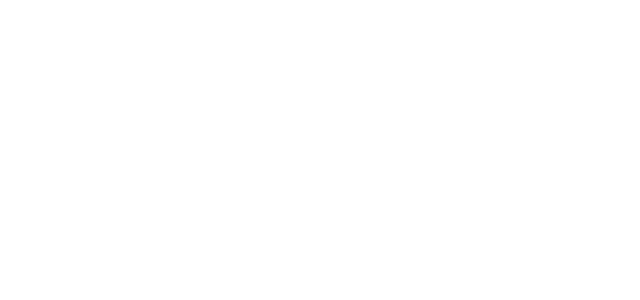
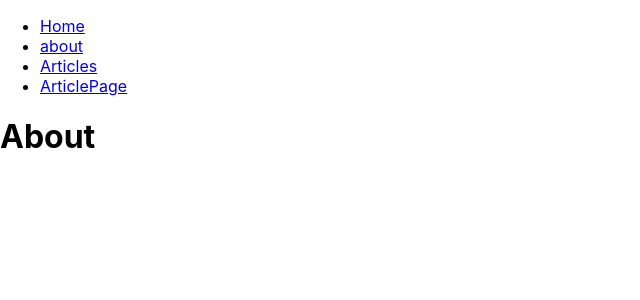
Before and after one commit to KlausMikhaelson/full-stack-personal-project, a React (Create React App) app in the folder client/: page /about in a window 1280 px wide. Before the commit this address had no page. Shown: the top 300 px of the page, without its empty margins (0-640 px from the left). Built offline with nearby package versions, Linux system fonts and the light colour scheme.

Commit message:
created Navbar

```diff
--- a/client/src/App.js
+++ b/client/src/App.js
@@ -1,12 +1,24 @@
 import React from 'react'
 import { Routes, Route } from "react-router-dom"
 import { Homepage } from './pages/Homepage'
+import About from './pages/About'
+import ArticlesList from './pages/ArticlesList'
+import ArticlePage from './pages/ArticlePage'
+import Navbar from './Navbar'
+
 
 const App = () => {
   return (
-    <Routes>
-      <Route path='/' element={<Homepage />} exact />
-    </Routes>
+    <div className='App'>
+      <Navbar />
+      <div id='page-body'></div>
+      <Routes>
+        <Route path='/' element={<Homepage />} exact />
+        <Route path='/about' element={<About /> } />
+        <Route path='/articles-list' element={<ArticlesList />} />
+        <Route path='/article-page' element={<ArticlePage />} />
+      </Routes>
+    </div>
   )
 }
 
--- /dev/null
+++ b/client/src/Navbar.js
@@ -0,0 +1,26 @@
+import React from 'react'
+import { Link } from 'react-router-dom'
+
+const Navrbar = () => {
+  return (
+    <nav>
+        <ul>
+            <li>
+                <Link to="/">Home</Link>
+            </li>
+            <li>
+                <Link to="/about">about</Link>
+            </li>
+            <li>
+                <Link to="/articles-list">Articles</Link>
+            </li>
+            <li>
+                <Link to="/article-page">ArticlePage</Link>
+            </li>
+        </ul>
+    </nav>
+
+  )
+}
+
+export default Navrbar
--- /dev/null
+++ b/client/src/pages/About.js
@@ -0,0 +1,9 @@
+import React from 'react'
+
+const About = () => {
+  return (
+    <h1>About</h1>
+  )
+}
+
+export default About
--- /dev/null
+++ b/client/src/pages/ArticlePage.js
@@ -0,0 +1,9 @@
+import React from 'react'
+
+const ArticlePage = () => {
+  return (
+    <h1>ArticlesPage</h1>
+  )
+}
+
+export default ArticlePage
--- /dev/null
+++ b/client/src/pages/ArticlesList.js
@@ -0,0 +1,9 @@
+import React from 'react'
+
+const ArticlesList = () => {
+  return (
+    <h1>ArticlesList</h1>
+  )
+}
+
+export default ArticlesList
```
